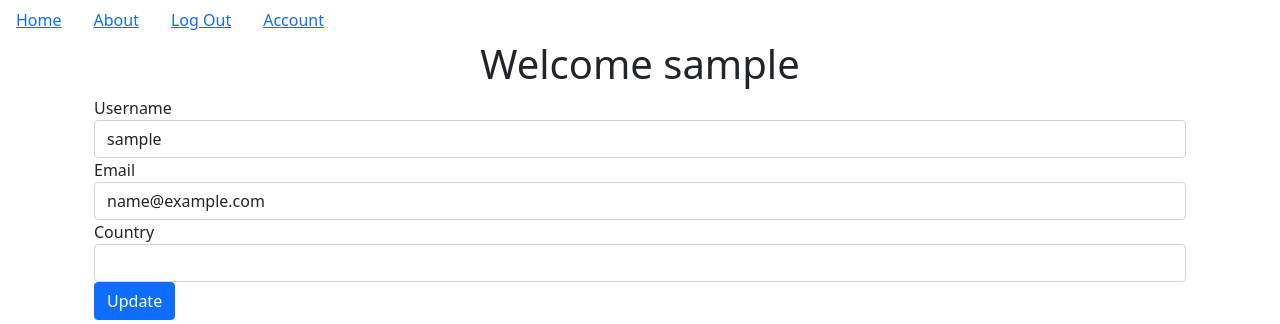
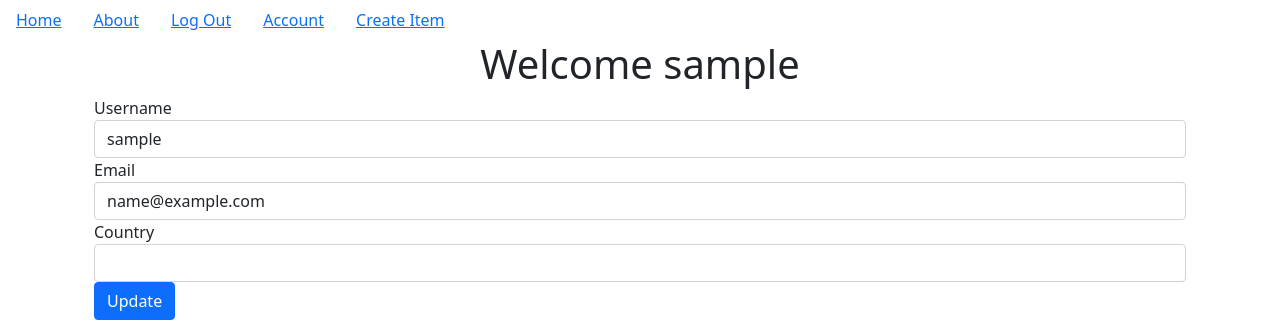
Before and after one commit to Haziq12/Boxd, a Flask app: page /account in a window 1280 px wide. Shown: the top 324 px of the page. Run offline with Flask 2, Linux system fonts and the light colour scheme; the visitor is signed in with stand-in values (Sample User, id 1); data comes from the database, SQL or seed files in the repository; parts of the project's set-up code (start-up, migrations or seed data) failed here and were passed over; some libraries are stand-ins or nearby versions.

Commit message:
add create post link in nav

```diff
--- a/myapp/__init__.py
+++ b/myapp/__init__.py
@@ -57,3 +57,7 @@ app.register_blueprint(users)
 # Linking and registering items views Blueprint
 from myapp.items.views import items
 app.register_blueprint(items)
+
+
+from myapp.core.views import core
+app.register_blueprint(core)
--- a/myapp/templates/base.html
+++ b/myapp/templates/base.html
@@ -24,6 +24,9 @@
         <li class="nav-link">
             <a href="{{url_for('users.account')}}">Account</a>
         </li>
+        <li class="nav-link">
+            <a href="{{url_for('items.create_item')}}">Create Item</a>
+        </li>
         {% else %}
         <li class="nav-link">
             <a href="{{url_for('users.login')}}">Log In</a>
```
